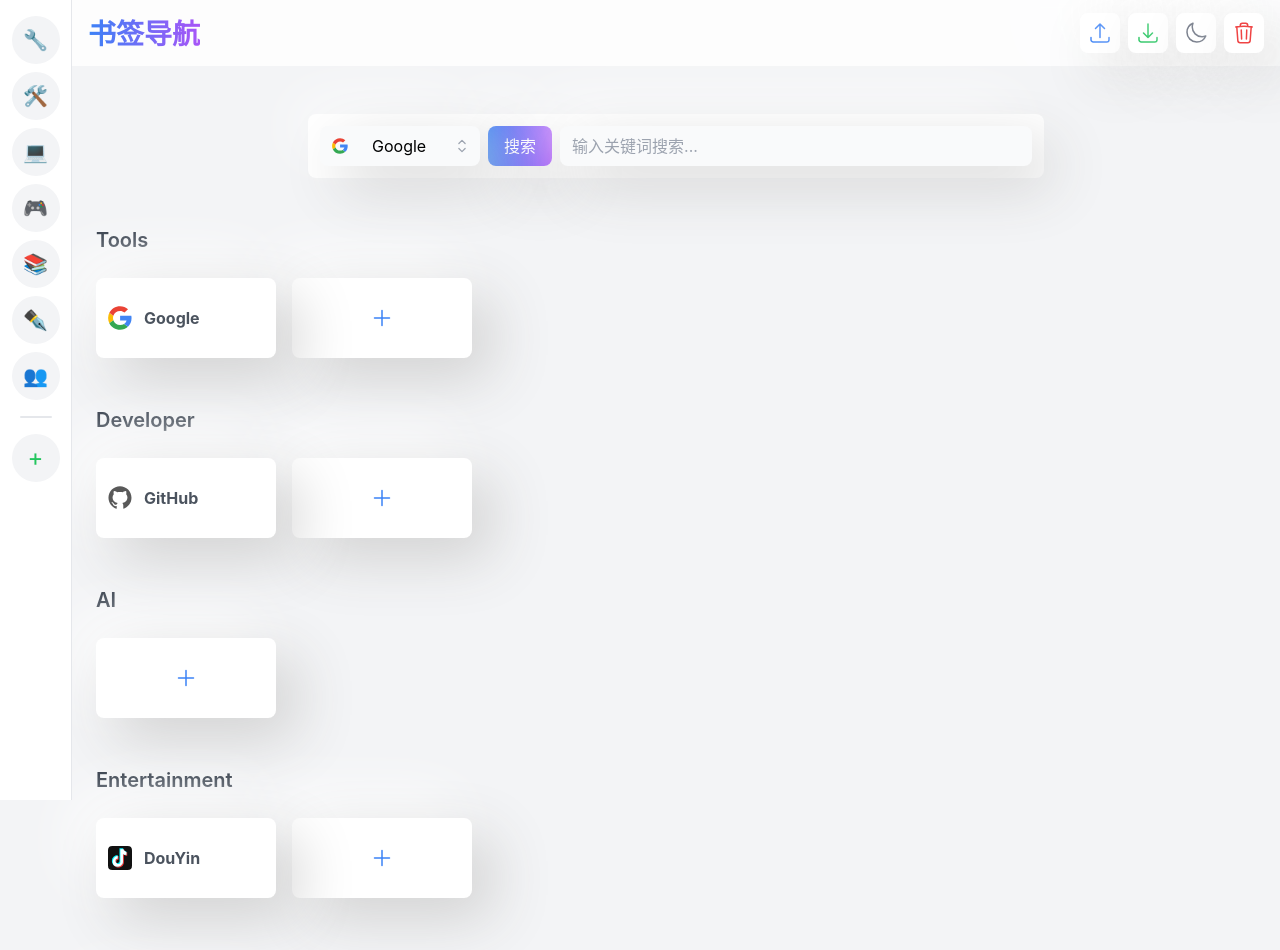
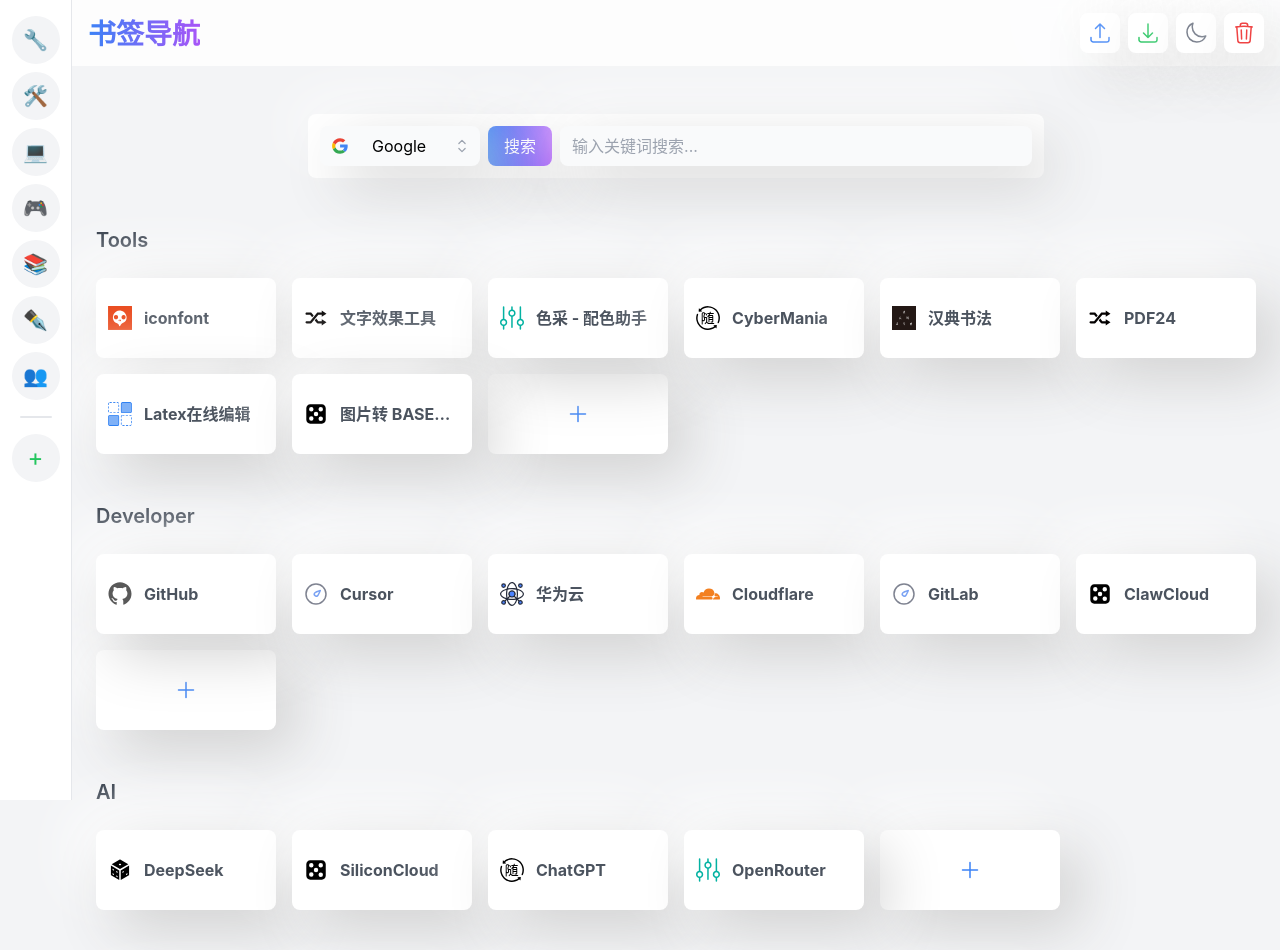
Before and after one commit to SaraiNoQ/bookmark, a Next.js app: page / in a window 1280 px wide. Shown: the top 950 px of the page. Built offline with nearby package versions, Linux system fonts and the light colour scheme.

Commit message:
fix: inital data

```diff
--- a/data/bookmarks.ts
+++ b/data/bookmarks.ts
@@ -61,80 +61,164 @@
 // 预设书签数据
 export const defaultBookmarks = [
   {
-    id: '1',
-    title: 'GitHub',
-    url: 'https://github.com',
-    icon: '/icons/github.svg',
-    category: 'Developer'
+      "category": "Developer",
+      "icon": "/icons/github.svg",
+      "title": "GitHub",
+      "url": "https://github.com",
+      "id": "980a1586-1a62-41be-b94b-89fca19457eb"
   },
   {
-    id: '2',
-    title: 'Google',
-    url: 'https://www.google.com',
-    icon: '/icons/google.svg',
-    category: 'Tools'
+      "category": "Developer",
+      "icon": "/default8.svg",
+      "title": "Cursor",
+      "url": "https://www.cursor.com",
+      "id": "794fd345-d90e-41f1-9739-c0c08723aff2"
   },
   {
-    id: '3',
-    title: 'QQ',
-    url: 'https://www.google.com',
-    icon: '',
-    category: 'Social'
+      "category": "Developer",
+      "icon": "/default0.svg",
+      "title": "华为云",
+      "url": "https://console.huaweicloud.com/console",
+      "id": "aae45b6b-a3c8-4743-bdfd-afcde5a9298b"
   },
   {
-    id: '4',
-    title: 'DouYin',
-    url: 'https://www.douyin.com',
-    icon: '/icons/douyin.svg',
-    category: 'Entertainment'
+      "category": "Developer",
+      "icon": "/icons/cloudflare.svg",
+      "title": "Cloudflare",
+      "url": "https://dash.cloudflare.com",
+      "id": "5e541098-d594-4c88-a43c-82440570c669"
   },
   {
-    id: '5',
-    title: 'QQ',
-    url: 'https://www.google.com',
-    icon: '',
-    category: 'Social'
+      "category": "Developer",
+      "icon": "/default8.svg",
+      "title": "GitLab",
+      "url": "https://gitlab.com/users/sign_in",
+      "id": "1ebb5b81-9ff9-4af9-aae6-6195f5d48543"
   },
   {
-    id: '6',
-    title: 'QQ',
-    url: 'https://www.google.com',
-    icon: '',
-    category: 'Social'
+      "category": "Developer",
+      "icon": "/default4.svg",
+      "title": "ClawCloud",
+      "url": "https://claw.cloud/",
+      "id": "9a5bb60d-c365-4dc9-b027-a3ea58d3b47b"
   },
   {
-    id: '7',
-    title: 'QQ',
-    url: 'https://www.google.com',
-    icon: '',
-    category: 'Social'
+      "category": "Entertainment",
+      "icon": "/icons/douyin.svg",
+      "title": "DouYin",
+      "url": "https://www.douyin.com",
+      "id": "2902ab65-e7e7-4488-9da3-f27f0a0eb43d"
   },
   {
-    id: '8',
-    title: 'QQ',
-    url: 'https://www.google.com',
-    icon: '',
-    category: 'Social'
+      "category": "Entertainment",
+      "icon": "/default5.svg",
+      "title": "哔哩哔哩 ",
+      "url": "https://www.bilibili.com/",
+      "id": "625f6946-5bd3-4850-9339-f53d0f21f954"
   },
   {
-    id: '9',
-    title: 'QQ',
-    url: 'https://www.google.com',
-    icon: '',
-    category: 'Social'
+      "category": "Entertainment",
+      "icon": "/icons/applemusic.svg",
+      "title": "Apple Music",
+      "url": "https://music.apple.com/cn/home",
+      "id": "cd058ef7-3e39-495e-bb42-9927aeb46348"
   },
   {
-    id: '10',
-    title: 'QQ',
-    url: 'https://www.google.com',
-    icon: '',
-    category: 'Social'
+      "category": "Entertainment",
+      "icon": "/default6.svg",
+      "title": "YouTube",
+      "url": "https://www.youtube.com/",
+      "id": "c7debb91-9f04-4bad-bdf7-3f48c6177f6c"
   },
   {
-    id: '11',
-    title: 'QQ',
-    url: 'https://www.google.com',
-    icon: '',
-    category: 'Social'
+      "category": "AI",
+      "icon": "/default2.svg",
+      "title": "DeepSeek",
+      "url": "https://chat.deepseek.com/",
+      "id": "db133f31-e6fc-4e41-8f3f-d0978ebb153f"
   },
+  {
+      "category": "AI",
+      "icon": "/default4.svg",
+      "title": "SiliconCloud",
+      "url": "https://cloud.siliconflow.cn/models",
+      "id": "b722f1f6-1ae4-4c68-ac4e-ebeb0d76c2ba"
+  },
+  {
+      "category": "AI",
+      "icon": "/default5.svg",
+      "title": "ChatGPT",
+      "url": "https://chatgpt.com/",
+      "id": "f10c45fe-a8f4-4989-b9ce-721732f1efb9"
+  },
+  {
+      "category": "AI",
+      "icon": "/default6.svg",
+      "title": "OpenRouter",
+      "url": "https://openrouter.ai/models",
+      "id": "e64ac803-4646-4a36-ae21-76a913bab261"
+  },
+  {
+      "category": "Tools",
+      "icon": "/icons/iconfont.svg",
+      "title": "iconfont",
+      "url": "https://www.iconfont.cn",
+      "id": "8b3443a0-03b8-47d4-957a-d4471f2ca620"
+  },
+  {
+      "category": "Tools",
+      "icon": "/default1.svg",
+      "title": "文字效果工具",
+      "url": "https://www.sioe.cn/yingyong/",
+      "id": "8be2f1a7-3332-4bfa-98f6-5020e5cd06f8"
+  },
+  {
+      "category": "Tools",
+      "icon": "/default6.svg",
+      "title": "色采 - 配色助手",
+      "url": "https://colorcollect.cn/inspiration",
+      "id": "6ea7eb93-ec52-4e40-b4fa-c8e8c0293562"
+  },
+  {
+      "category": "Tools",
+      "icon": "/default5.svg",
+      "title": "CyberMania",
+      "url": "https://www.cybermania.ws/",
+      "id": "62efbc11-b6d0-4127-8174-15fce1e35906"
+  },
+  {
+      "category": "Tools",
+      "icon": "/default7.svg",
+      "title": "汉典书法",
+      "url": "https://sf.zdic.net/",
+      "id": "aa24e695-9064-43db-81d8-529843d097a1"
+  },
+  {
+      "category": "Tools",
+      "icon": "/default1.svg",
+      "title": "PDF24",
+      "url": "https://tools.pdf24.org/zh/",
+      "id": "a3cea29f-efc3-43a9-ae9d-0b17725e9db6"
+  },
+  {
+      "category": "Tools",
+      "icon": "/default9.svg",
+      "title": "Latex在线编辑",
+      "url": "http://www.latexai.com/",
+      "id": "3ebdd08a-6ba9-4af6-8ee4-f44a4a448340"
+  },
+  {
+      "category": "Tools",
+      "icon": "/default4.svg",
+      "id": "fc8b584e-b0a7-4439-b7a9-33deaff8053b",
+      "title": "图片转 BASE64 编码",
+      "url": "https://www.jyshare.com/front-end/59/"
+  },
+  {
+      "category": "Social",
+      "icon": "/default2.svg",
+      "title": "Telegram",
+      "url": "https://web.telegram.org/a/",
+      "id": "b5cf8db5-d3f0-4e99-a093-1a113a8382e7"
+  }
 ];
```
